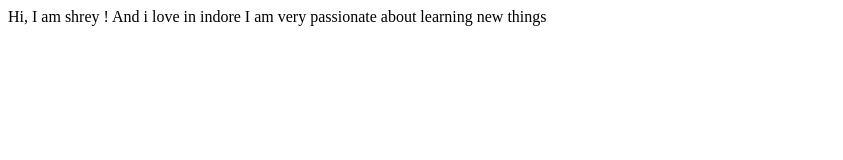
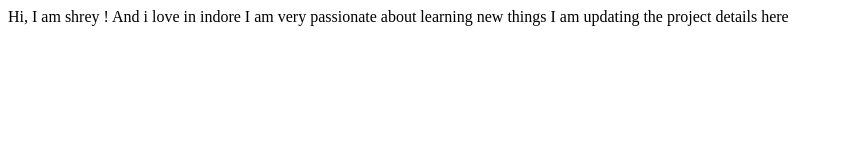
Before and after one commit to ShreyashMahajan/shreyashmahajan-site, a plain HTML site: page index.html in a window 1280 px wide. Shown: the whole page, without its empty margins (0-843 px from the left). Drawn offline with Linux system fonts and the light colour scheme.

Commit message:
updating project details

```diff
--- a/index.html
+++ b/index.html
@@ -10,5 +10,6 @@
     Hi, I am shrey !
     And i love in indore
     I am very passionate about learning new things
+    I am updating the project details here
 </body>
 </html>
```
